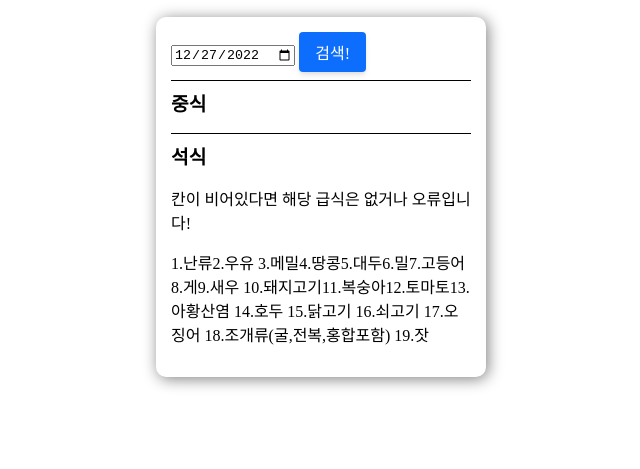
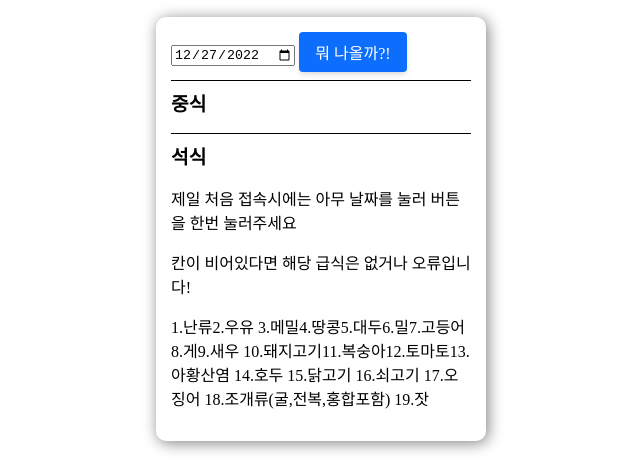
Before and after one commit to dkak1357/PNUHS_Schedule, a plain HTML site: page Subpage.html in a window 1280 px wide. Shown: the part 331-800 px from the top of the page, without its empty margins (319-959 px from the left). Drawn offline with nearby package versions, Linux system fonts and the light colour scheme; no server answers; a web font is replaced by a local one.

Commit message:
Update Subpage.html

```diff
--- a/Subpage.html
+++ b/Subpage.html
@@ -130,7 +130,7 @@
         <div class="meal">
             <b id="b"></b>
             <input value="2022-12-27" type="date" onchange="changeFn()" id="inputdate_">
-            <button onclick="Action()">검색!</button>
+            <button onclick="Action()">뭐 나올까?!</button>
             <hr>
             <b>중식</b>
             <br>
@@ -139,6 +139,7 @@
             <b>석식</b>
             <br>
             <p id="dinner"></p>
+            <p>제일 처음 접속시에는 아무 날짜를 눌러 버튼을 한번 눌러주세요</p>
             <p>칸이 비어있다면 해당 급식은 없거나 오류입니다!</p>
             <p>1.난류2.우유 3.메밀4.땅콩5.대두6.밀7.고등어8.게9.새우 10.돼지고기11.복숭아12.토마토13.아황산염 14.호두 15.닭고기 16.쇠고기
                 17.오징어 18.조개류(굴,전복,홍합포함) 19.잣</p>
```
